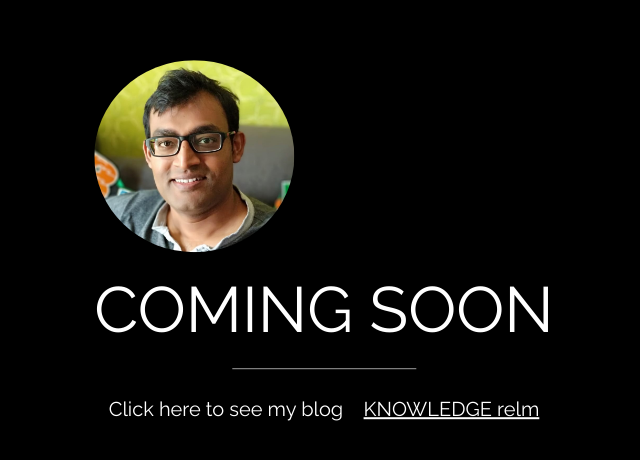
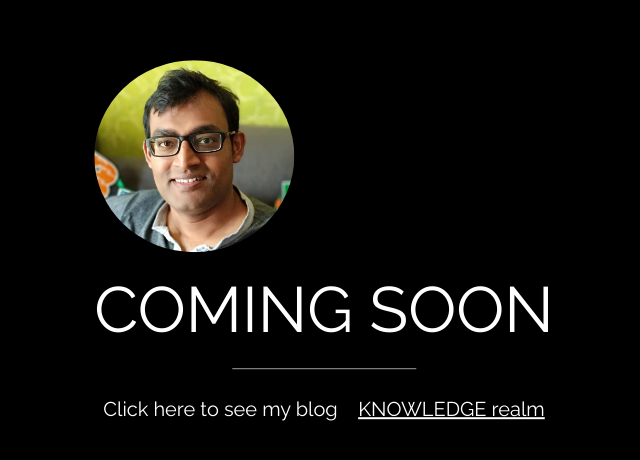
Before and after one commit to Chittapriya/chittapriya.github.io, a plain HTML site: page index.html in a window 1280 px wide. Shown: the part 158-618 px from the top of the page, 316-956 px from the left. Drawn offline with nearby package versions, Linux system fonts and the light colour scheme.

Commit message:
Update index.html

```diff
--- a/index.html
+++ b/index.html
@@ -36,7 +36,7 @@ img {
     <h1 class="w3-jumbo w3-animate-top">COMING SOON</h1>
     <hr class="w3-border-grey" style="margin:auto;width:40%">
     <div class="blog_div">
-        Click here to see my blog &nbsp;&nbsp; <a href="https://blog.chittapriyamondal.com" target="_blank">KNOWLEDGE relm</a>
+        Click here to see my blog &nbsp;&nbsp; <a href="https://blog.chittapriyamondal.com" target="_blank">KNOWLEDGE realm</a>
   	</div>
   </div>
 </div>
```
